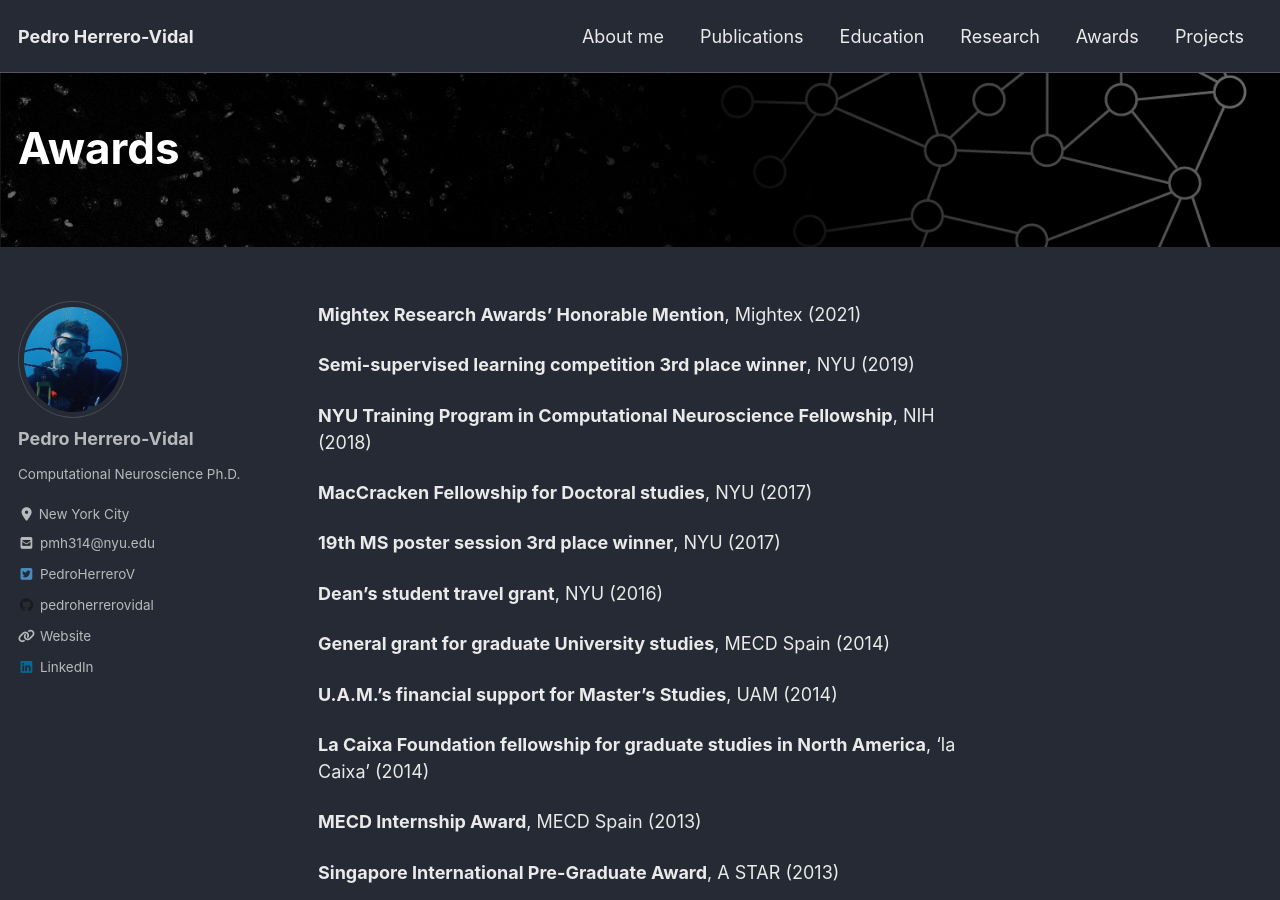
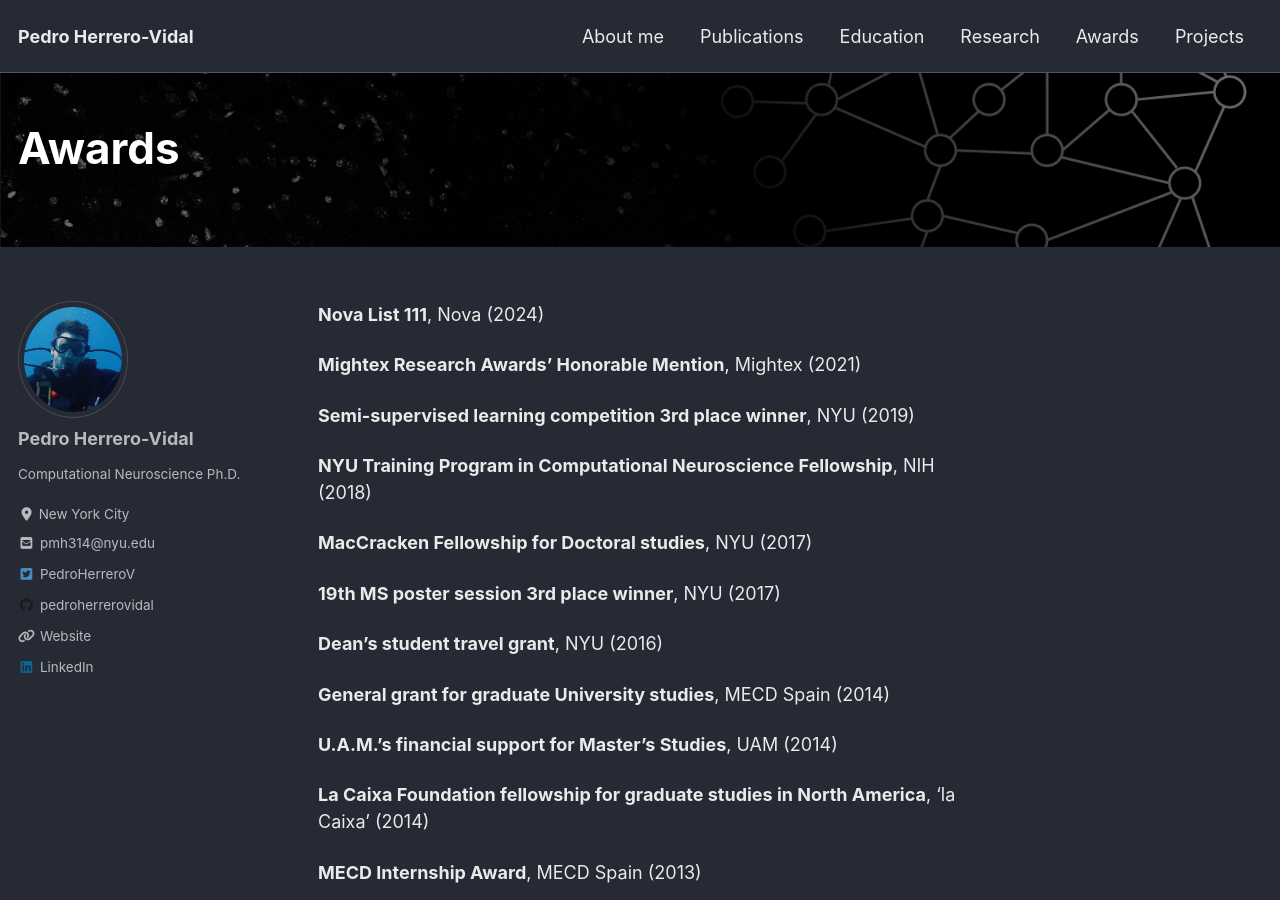
Before and after one commit to pedroherrerovidal/pedroherrerovidal.github.io, a Jekyll site: the page built from _pages/awards.md, in a window 1280 px wide and 900 px high. Built offline with Jekyll 4.4.1, drawn with Linux system fonts in a browser that asks for light colours; cached includes are drawn as plain includes; nearby versions of some CDN libraries.

Commit message:
Update awards.md

```diff
--- a/_pages/awards.md
+++ b/_pages/awards.md
@@ -8,6 +8,8 @@
   overlay_filter: 0.5 # same as adding an opacity of 0.5 to a black background
 ---
 
+
+**Nova List 111**, Nova (2024)
 
 **Mightex Research Awards' Honorable Mention**, Mightex (2021)
 
```
